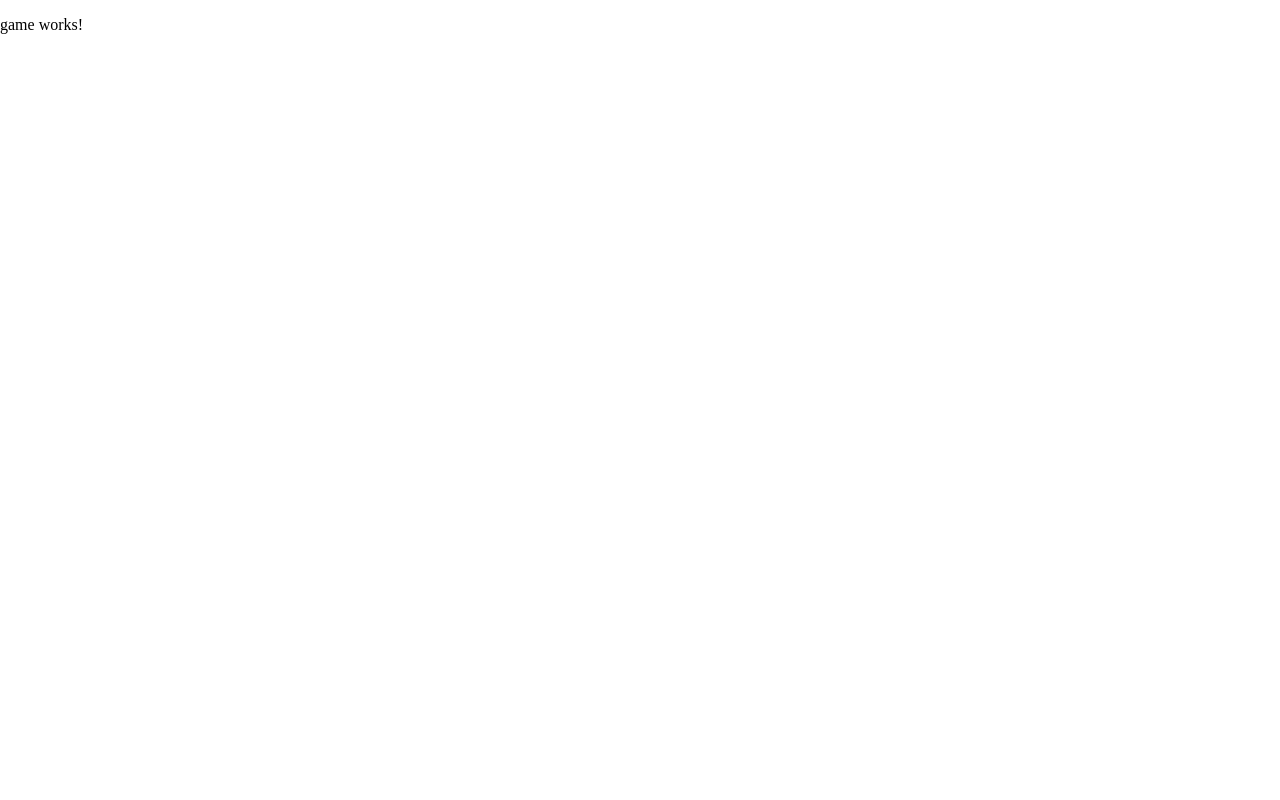
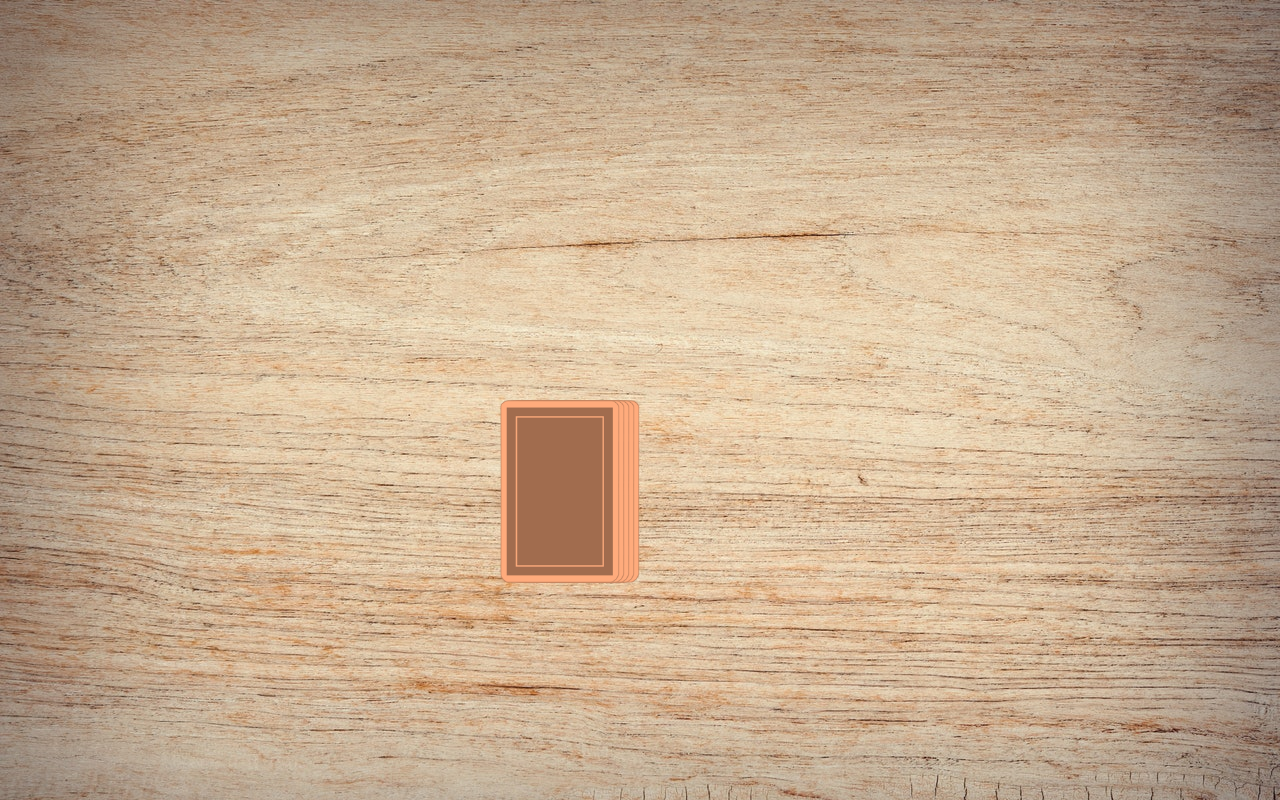
Before and after one commit to phischa/ring-of-fire, an Angular app: page /game in a window 1280 px wide. Built offline with nearby package versions, Linux system fonts and the light colour scheme.

Commit message:
card animation

```diff
--- a/src/app/game/game.component.html
+++ b/src/app/game/game.component.html
@@ -1 +1,11 @@
-<p>game works!</p>
+<div class="field">
+
+    <div class="card-stack">
+        @for(images of [0, 1, 2, 3]; track images; let i = $index;){
+        <img [ngStyle]="{'right.px': i * 5}" src="/assets/img/cards/card_cover.png" alt="">
+        }
+        <img (click)="pickCard()" class="top-card" style="right: 20px"
+            src="/assets/img/cards/card_cover.png" alt="">
+        <img (click)="pickCard()" *ngIf="pickCardAnimation" class="pick-card" style="right: 20px"
+            src="/assets/img/cards/clubs_1.png" alt="">
+    </div>
--- a/src/app/game/game.component.scss
+++ b/src/app/game/game.component.scss
@@ -0,0 +1,52 @@
+.field {
+    width: 100vw;
+    height: 100vh;
+    max-width: 100%;
+    background-image: url('/assets/img/board.jpg');
+    display: flex;
+    justify-content: center;
+    align-items: center;
+}
+
+.card-stack {
+    position: relative;
+
+    img {
+        position: absolute;
+        display: flex;
+        justify-content: center;
+        align-items: center;
+        width: 120px;
+        height: auto;
+    }
+
+    .top-card {
+        cursor: pointer;
+        transition: all 125ms ease-in-out;
+
+        &:hover {
+            transform: scale(1.025) translateY(-10px);
+        }
+    }
+
+    .pick-card {
+        transition: all 125ms ease-in-out;
+        animation: pick-card-animation 1.15s ease-in-out;
+        transform: scale(1.2) translateX(150px) translateY(-200px) rotate(9deg);
+    }
+
+    @keyframes pick-card-animation {
+        0% {
+            transform: scale(1);
+        }
+        40%{
+            transform: scale(1.6);
+        }
+        60% {
+            transform: scale(1.6);
+        }
+        100% {
+            transform: scale(1.2) translateX(150px) translateY(-200px) rotate(9deg);
+        }
+    }
+}
--- a/src/app/game/game.component.ts
+++ b/src/app/game/game.component.ts
@@ -1,12 +1,17 @@
 import { Component } from '@angular/core';
+import { CommonModule } from '@angular/common';
 
 @Component({
   selector: 'app-game',
   standalone: true,
-  imports: [],
+  imports: [CommonModule],
   templateUrl: './game.component.html',
   styleUrl: './game.component.scss'
 })
 export class GameComponent {
+  pickCardAnimation = false;
 
+  pickCard() {
+    this.pickCardAnimation = true;
+  }
 }
```
